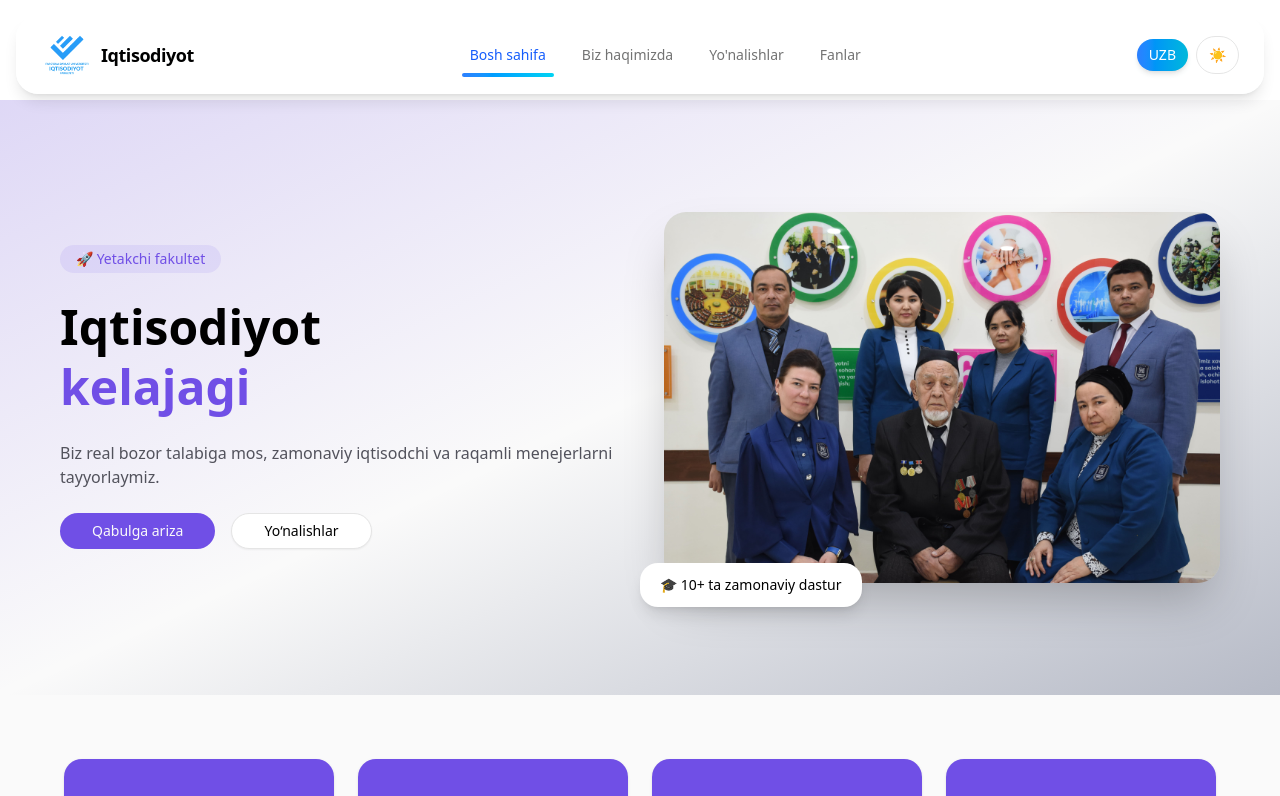
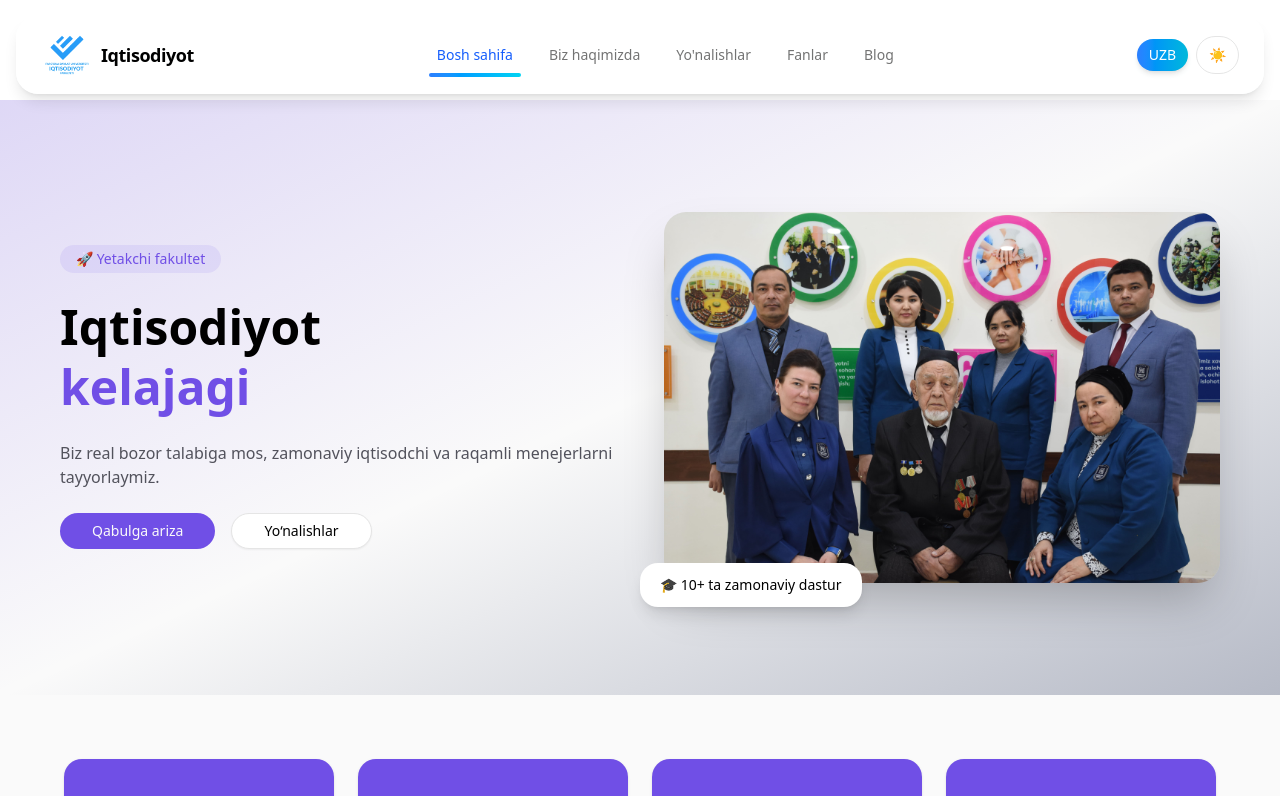
Before and after one commit to ozodbekDv/univercity, a Next.js app: page / in a window 1280 px wide. Shown: the top 796 px of the page. Built offline with nearby package versions, Linux system fonts and the light colour scheme.

Commit message:
fix: add missing Blog link to header navigation

```diff
--- a/components/header.tsx
+++ b/components/header.tsx
@@ -21,6 +21,7 @@ const links = [
   { name: "Biz haqimizda", path: "/about" },
   { name: "Yo'nalishlar", path: "/programs" },
   { name: "Fanlar", path: "/subjects" },
+  { name: "Blog", path: "/blog" },
 ];
 
 export default function Header() {
```
